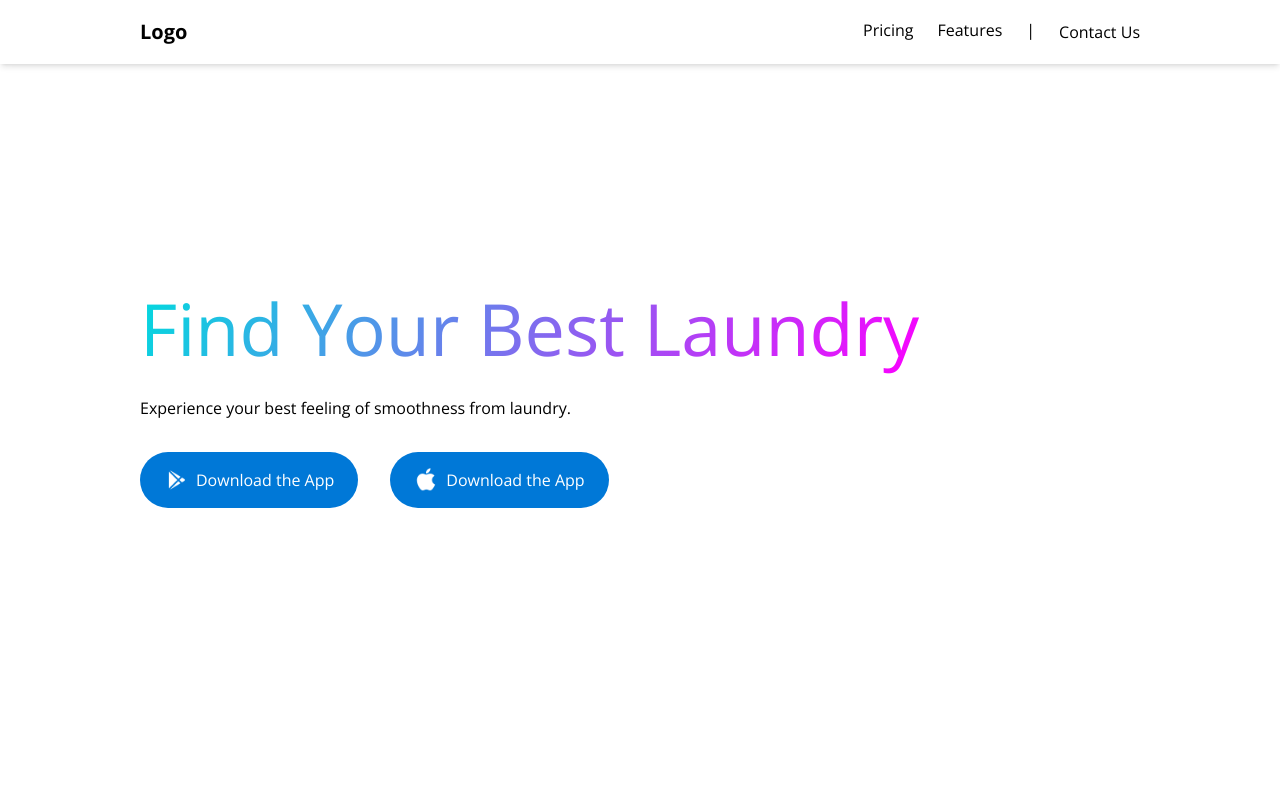
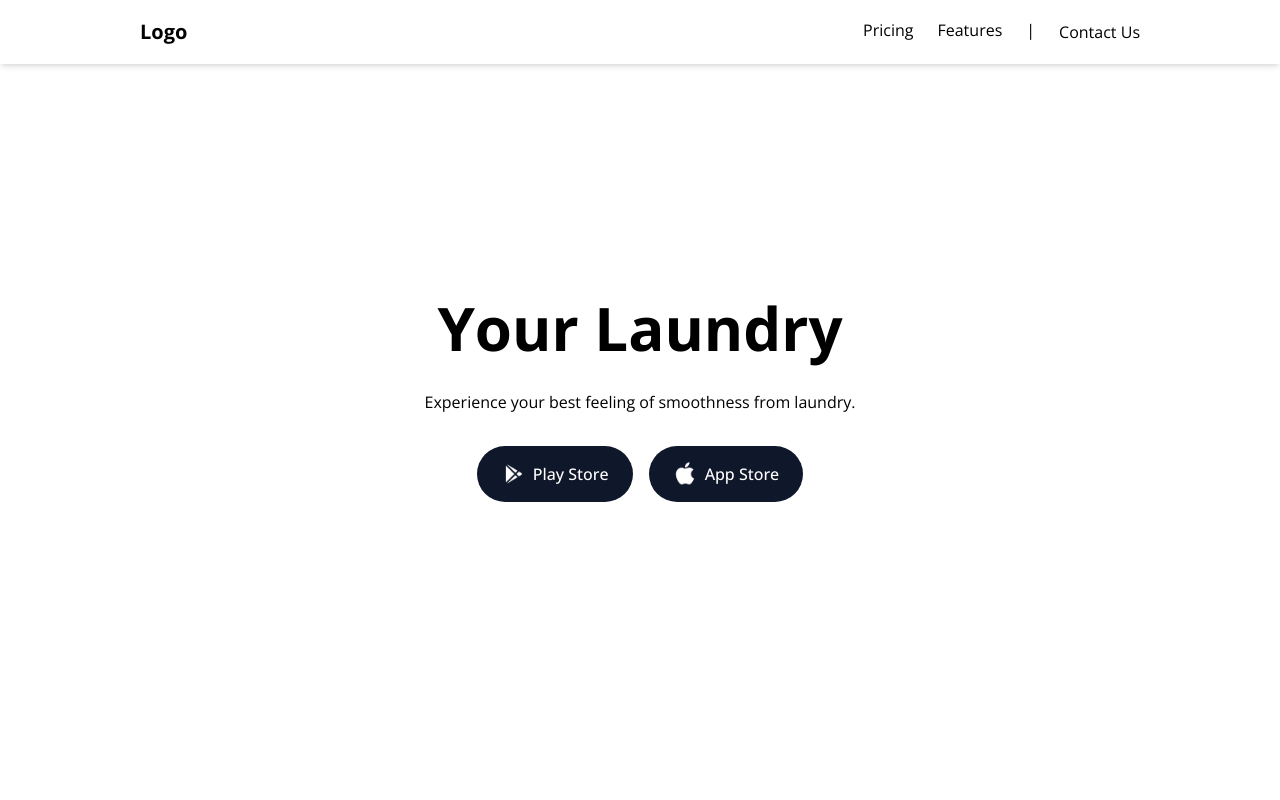
Before and after one commit to rijalislamir/portfolio-laundry, a Vue app: page / in a window 1280 px wide. Shown: the top 800 px of the page. Built offline with nearby package versions, Linux system fonts and the light colour scheme.

Commit message:
re-style jumbotron component

```diff
--- a/src/components/Button.vue
+++ /dev/null
@@ -1,15 +0,0 @@
-<template>
-  <button>
-    <slot></slot>
-  </button>
-</template>
-
-<style scoped>
-button {
-  background-color: #0078d7;
-  border: none;
-  border-radius: 25px;
-  padding: 8px 24px;
-  color: white;
-}
-</style>
--- a/src/components/Jumbotron.vue
+++ b/src/components/Jumbotron.vue
@@ -1,94 +1,36 @@
 <template>
-  <section>
-    <div class="wrapper">
-      <div>
-        <h1>Find Your Best Laundry</h1>
-        <p class="sub-text">
-          Experience your best feeling of smoothness from laundry.
-        </p>
+  <section class="flex justify-center items-center h-screen">
+    <div class="flex flex-col justify-center items-center">
+      <h1 class="text-6xl font-bold text-center">Your Laundry</h1>
+      <p class="my-8 text-center">
+        Experience your best feeling of smoothness from laundry.
+      </p>
 
-        <div class="download-app">
-          <button class="download-btn">
-            <span class="google-play-icon"></span>
-            <span>Download the App</span>
-          </button>
+      <div class="flex flex-col gap-4 sm:flex-row">
+        <button
+          class="bg-slate-900 border-0 rounded-[2rem] flex items-center gap-2 text-white py-4 px-6"
+        >
+          <span class="google-play-icon w-6"></span>
+          <span class="font-medium">Play Store</span>
+        </button>
 
-          <button class="download-btn">
-            <span class="apple-icon"></span>
-            <span>Download the App</span>
-          </button>
-        </div>
+        <button
+          class="bg-slate-900 border-0 rounded-[2rem] flex items-center gap-2 text-white py-4 px-6"
+        >
+          <span class="apple-icon w-6"></span>
+          <span class="font-medium">App Store</span>
+        </button>
       </div>
     </div>
   </section>
 </template>
 
 <style scoped>
-section {
-  display: flex;
-  justify-content: center;
-  align-items: center;
-  gap: 4rem;
-  height: 100vh;
-}
-
-.wrapper {
-  display: flex;
-  justify-content: space-between;
-  max-width: 1000px;
-  width: 100%;
-}
-
-.wrapper div {
-  flex-basis: 0;
-  flex-grow: 1;
-}
-
-h1 {
-  display: inline;
-  background: linear-gradient(120deg, #00dbde, #fc00ff);
-  background-clip: text;
-  font-size: 72px;
-  line-height: 4.5rem;
-  -webkit-background-clip: text;
-  -webkit-text-fill-color: transparent;
-}
-
-.sub-text {
-  margin: 2rem 0;
-}
-
-.download-app {
-  display: flex;
-  gap: 2rem;
-}
-
-.download-app div {
-  display: flex;
-  align-items: center;
-}
-
-.download-btn {
-  background-color: #0078d7;
-  border: none;
-  border-radius: 2rem;
-  color: white;
-  display: flex;
-  align-items: center;
-  gap: 0.5rem;
-  font-weight: 100;
-  padding: 1rem 1.5rem;
-}
-
 .google-play-icon {
   content: url("../assets/img/icons/google-play-white.png");
-  display: inline-block;
-  width: 24px;
 }
 
 .apple-icon {
   content: url("../assets/img/icons/apple-white.png");
-  display: inline-block;
-  width: 24px;
 }
 </style>
--- a/src/components/Navbar.vue
+++ b/src/components/Navbar.vue
@@ -38,7 +38,7 @@
 
     <div
       :class="
-        'fixed flex flex-col text-white items-center justify-center bg-slate-800 left-0 top-0 right-0 bottom-0 z-0 transition-all -translate-y-full ' +
+        'fixed flex flex-col text-white items-center justify-center bg-slate-900 left-0 top-0 right-0 bottom-0 z-0 transition-all -translate-y-full ' +
         (showMobileMenu ? 'translate-y-0' : '')
       "
     >
@@ -53,7 +53,6 @@
 
 <script setup lang="ts">
 import { ref, onMounted, onUnmounted } from "vue";
-import Button from "./Button.vue";
 
 const showNavbar = ref(true);
 const showMobileMenu = ref(false);
```
